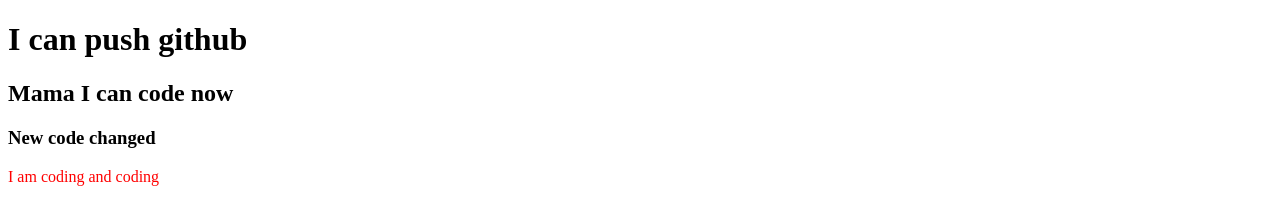
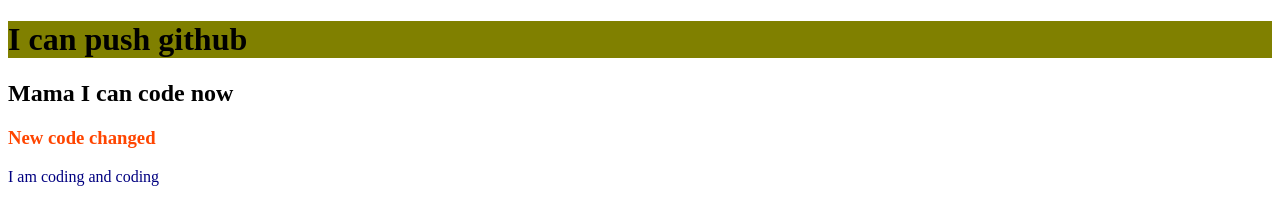
Before and after one commit to sicko007/my-second-repo, a plain HTML site: page index.html in a window 1280 px wide. Drawn offline with Linux system fonts and the light colour scheme.

Commit message:
make orange

```diff
--- a/style.css
+++ b/style.css
@@ -1,3 +1,9 @@
 p{
-    color: red;
+    color: navy;
 }
+h1{
+    background-color: olive;
+}
+h3{
+    color: orangered;
+}
```
